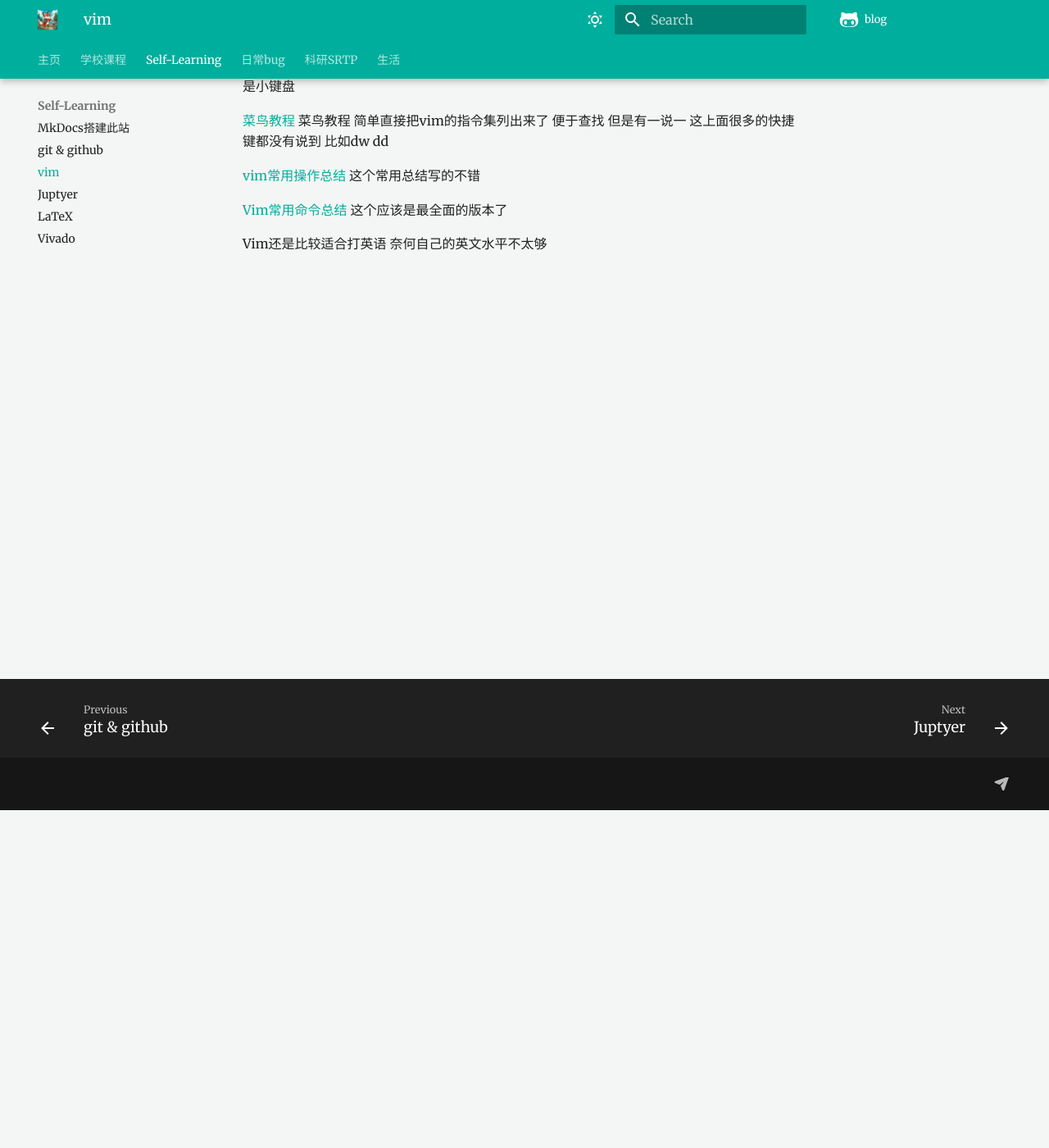
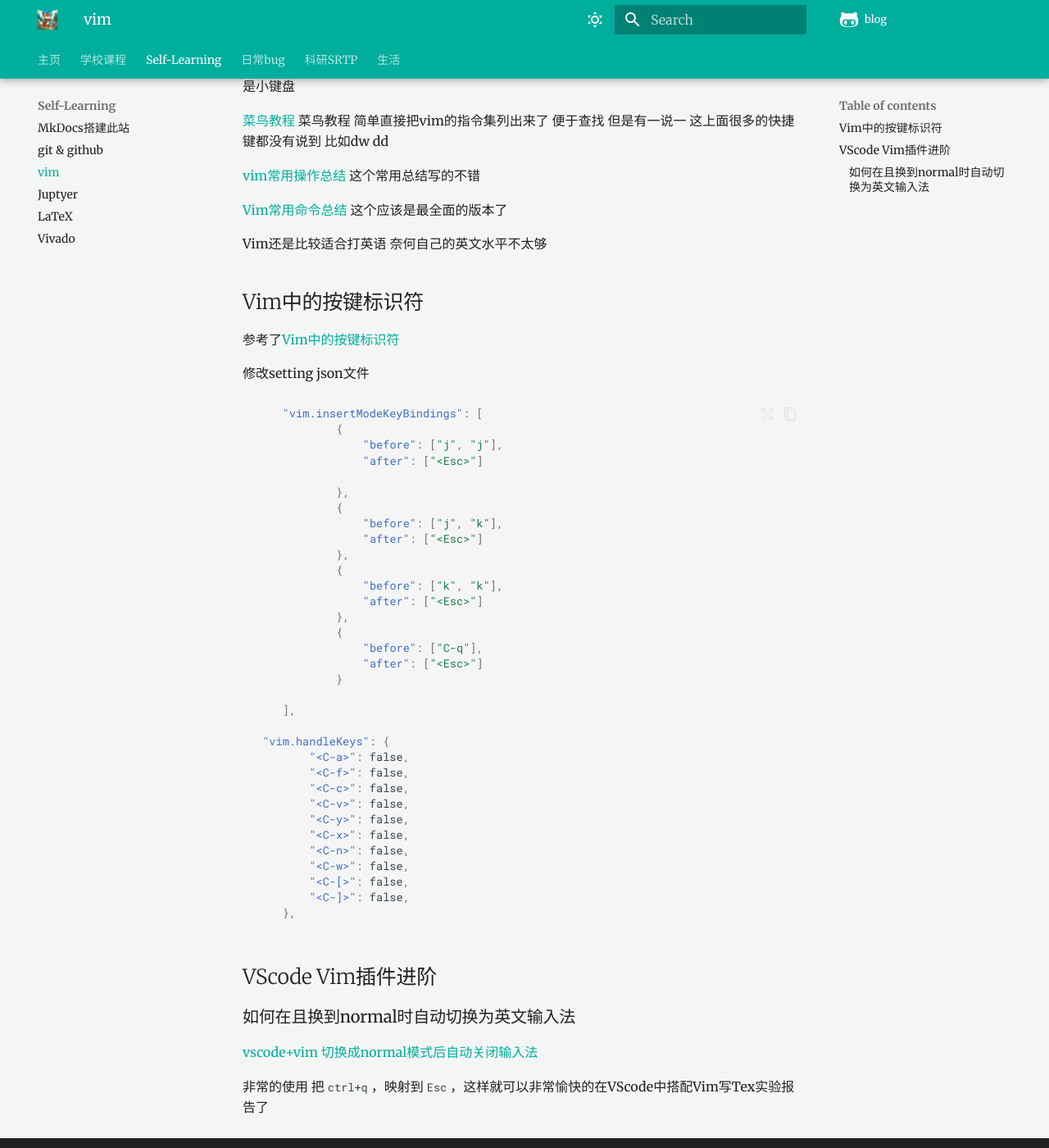
Before and after one commit to Lukaa0724/blog, an MkDocs documentation site: the page built from docs/Self_Learning/vim/vim.md, in a window 1280 px wide and 1400 px high, scrolled down 412 px. Shown: the whole window at 82% size. Built offline with MkDocs 1.6.1 and Material for MkDocs 9.7.7, drawn with Linux system fonts in a browser that asks for light colours; comment, search, counter and statistics services are not loaded.

Commit message:
ok l to update

````diff
--- a/docs/Self_Learning/vim/vim.md
+++ b/docs/Self_Learning/vim/vim.md
@@ -20,3 +20,48 @@ There are some relative data.
 [Vim常用命令总结](https://github.com/czla/awesome-linux-command/blob/master/Vim.md)  这个应该是最全面的版本了
 
 Vim还是比较适合打英语 奈何自己的英文水平不太够
+
+## Vim中的按键标识符
+参考了[Vim中的按键标识符](https://blog.csdn.net/lxyoucan/article/details/114261944)
+
+修改setting json文件
+```json
+    "vim.insertModeKeyBindings": [
+            {
+                "before": ["j", "j"],
+                "after": ["<Esc>"]
+
+            },
+            {
+                "before": ["j", "k"],
+                "after": ["<Esc>"]
+            },
+            {
+                "before": ["k", "k"],
+                "after": ["<Esc>"]
+            },
+            {
+                "before": ["C-q"],
+                "after": ["<Esc>"]
+            }
+
+    ],
+
+ "vim.handleKeys": {
+        "<C-a>": false,
+        "<C-f>": false,
+        "<C-c>": false,
+        "<C-v>": false,
+        "<C-y>": false,
+        "<C-x>": false,
+        "<C-n>": false,
+        "<C-w>": false,
+        "<C-[>": false,
+        "<C-]>": false,
+    },
+```
+## VScode Vim插件进阶
+### 如何在且换到normal时自动切换为英文输入法
+[vscode+vim 切换成normal模式后自动关闭输入法](https://blog.csdn.net/Losk_0/article/details/105520634)
+
+非常的使用 把`ctrl+q`，映射到`Esc`，这样就可以非常愉快的在VScode中搭配Vim写Tex实验报告了
````
Also changed, not shown: docs/Course/DB/DB.md (+30 -0 lines), docs/Self_Learning/Linux/Linux相关.md (added, +40 -0 lines), docs/Self_Learning/git/git.md (+23 -0 lines), docs/Course/DB/images/Pasted image 20240517104847.png (added), docs/Self_Learning/Linux/images/Pasted image 20240517084147.png (added).
